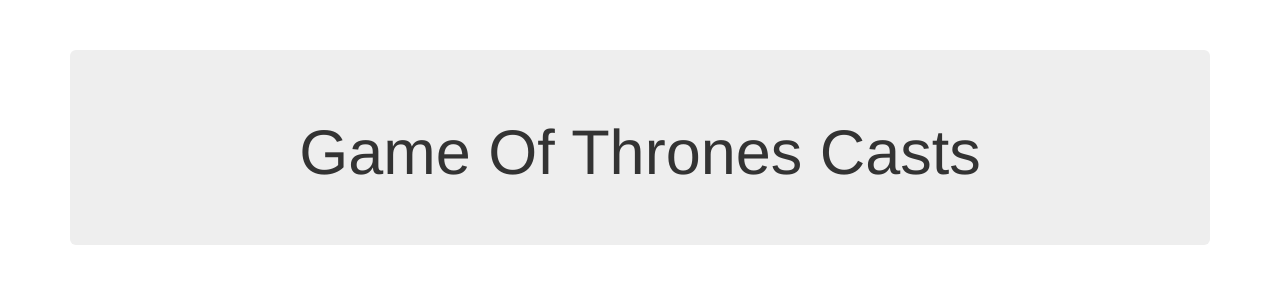
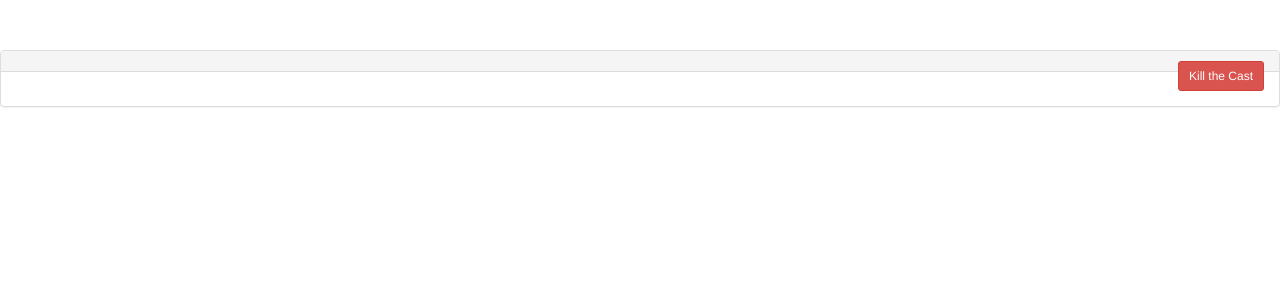
Before and after one commit to jabongg/DogPurchageApp, a website: page public/index.html at #!/character in a window 1280 px wide. Drawn offline with nearby package versions, Linux system fonts and the light colour scheme; some packages are replaced by stand-ins of ours.

Commit message:
wrong character.html@ missed 's' character.html

```diff
--- a/public/views/characters.html
+++ b/public/views/characters.html
@@ -1,8 +1,11 @@
-<div class="container">
 
-		<!-- HEADER AND TODO COUNT -->
-		<div class="jumbotron text-center">
-			<h1>Game Of Thrones Casts<span class="label label-info">{{ todos.length }}</span></h1>
-		</div>
+	<div class="panel panel-default">
+			<div class="panel-heading">
+				<h3 class="panel-title"> <a href=""  ng-click="getCharacterDetails(todo._id)"> {{ todo.text }} </a></h3>
+				<input type="button" ng-click="deleteTodo(todo._id)" value="Kill the Cast" class="btn btn-danger btn-sm  pull-right" >
+			</div>
 
-</div>
+		    <div class="panel-body">
+				{{todo.dogProperty}}
+			</div>
+	</div>
```
